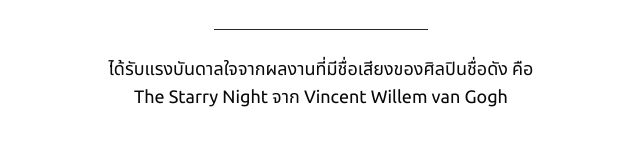
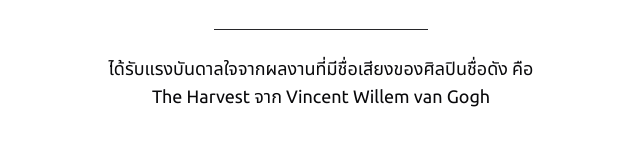
Before and after one commit to TaarnN/Thestarry, a Next.js app: page /product in a window 1280 px wide. Shown: the part 399-559 px from the top of the page, without its empty margins (319-959 px from the left). Built offline with nearby package versions, Linux system fonts and the light colour scheme.

Commit message:
Update page.tsx

```diff
--- a/src/app/product/page.tsx
+++ b/src/app/product/page.tsx
@@ -123,7 +123,7 @@
             }}
           >
             ได้รับแรงบันดาลใจจากผลงานที่มีชื่อเสียงของศิลปินชื่อดัง คือ <br />
-            The Starry Night จาก Vincent Willem van Gogh
+            The Harvest จาก Vincent Willem van Gogh
           </motion.div>
         </div>
       </div>
```
